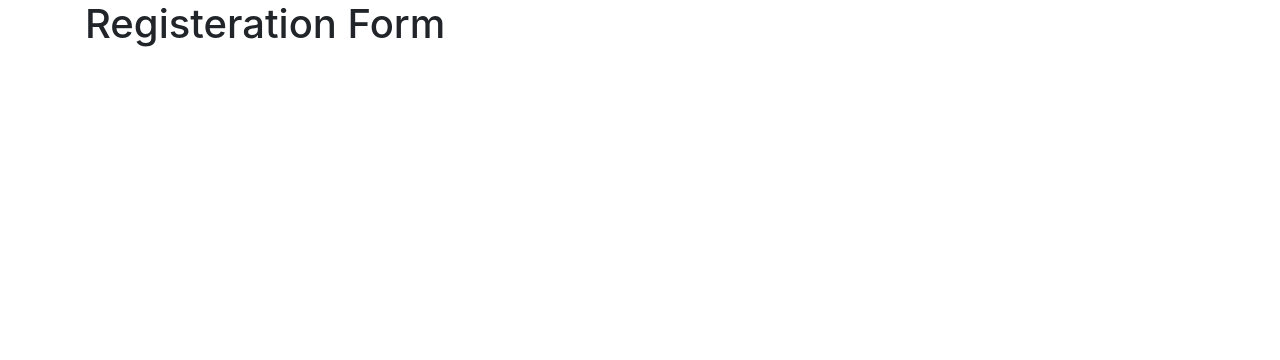
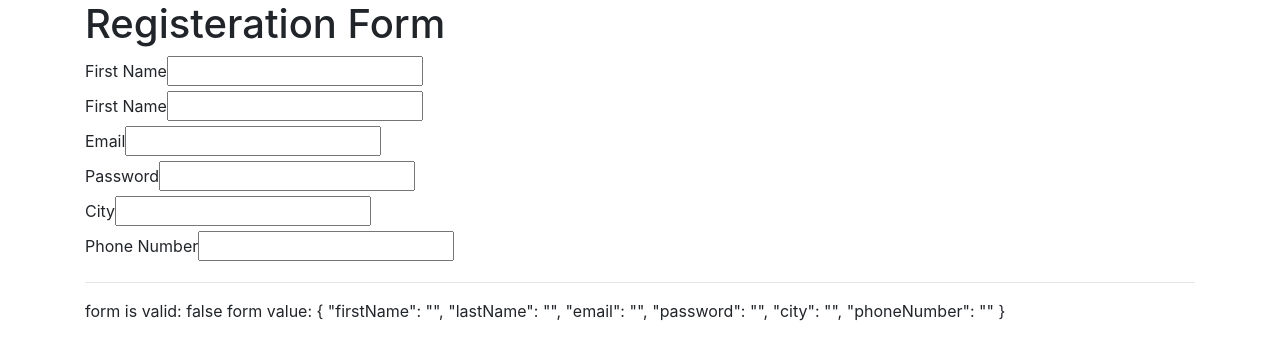
Before and after one commit to anjali906/ShareAmount, an Angular app in the folder Share-Project/: page /registeration in a window 1280 px wide. Shown: the top 360 px of the page. Built offline with nearby package versions, Linux system fonts and the light colour scheme.

Commit message:
Reactive Form Validation

```diff
--- a/Share-Project/src/app/main/main.component.css
+++ b/Share-Project/src/app/main/main.component.css
@@ -0,0 +1,6 @@
+li{
+    display: flex;
+}
+#log{
+    align-self: left;
+}
--- a/Share-Project/src/app/main/main.component.html
+++ b/Share-Project/src/app/main/main.component.html
@@ -1,10 +1,18 @@
 <div >
-    <nav>
-    <a class="navbar-brand" href="">Share-Amount</a>
-    <li>Home</li>
-    <li>About</li>
-    <li *ngIf="!userloggedIn">LogOut</li>
-</nav>
+    <nav class="navbar navbar-expand-lg navbar-light bg-light">
+        <a class="navbar-brand" href="" active>Share-Amount</a>
+        <ul class="navbar-nav">
+            <li class="nav-item">
+                <a class="nav-link" href="#">Home</a>
+            </li>
+            <li class="nav-item">
+                <a class="nav-link" href="#">About</a>
+            </li>
+            <li class="nav-item">
+                <a class="nav-link" id="log" href="#" *ngIf="!userloggedIn">Log Out</a>
+            </li>
+        </ul>
+    </nav>
 <p>Distributing money on the basis of number of people went for partyyyy and clubbinggg.</p>
 <div class="form-group">
     <label for="count">Person Count</label>
--- a/Share-Project/src/app/registeration/registeration.component.html
+++ b/Share-Project/src/app/registeration/registeration.component.html
@@ -1,4 +1,36 @@
 <h1>Registeration Form</h1>
 <form [formGroup]=newUserForm>
+    <div>
+        <label for="firstName">First Name</label>
+        <input formControlName="firstName"/>
+    </div>
+        <ng-container *ngIf="newUserForm.controls.firstName.touched && newUserForm.controls.firstName.invalid">
+            <span>Please enter a value</span>
+        </ng-container>
+    <div>
+        <label for="lastName">First Name</label>
+        <input formControlName="lastName"/>
+    </div>
+    <div>
+        <label for="email">Email</label>
+        <input formControlName="email"/>
+    </div>
+    <div>
+        <label for="pwd">Password</label>
+        <input formControlName="password"/>
+    </div>
+    <div>
+        <label for="city">City</label>
+        <input formControlName="city"/>
+    </div>
+    <div>
+        <label for="phone">Phone Number</label>
+        <input formControlName="phoneNumber"/>
+    </div>
+</form>
 
-</form>
+<hr>
+<div>
+    form is valid: {{newUserForm.valid|json}}
+    form value: {{ newUserForm.value | json}}
+</div>
--- a/Share-Project/src/app/registeration/registeration.component.ts
+++ b/Share-Project/src/app/registeration/registeration.component.ts
@@ -13,7 +13,11 @@ export class RegisterationComponent implements OnInit {
    email: new FormControl('', Validators.required),
    password: new FormControl('', Validators.required),
    city: new FormControl('', Validators.required),
-   phoneNumber: new FormControl('', Validators.required)
+   phoneNumber: new FormControl('',
+    [Validators.required,
+     Validators.maxLength(10),
+     Validators.minLength(10),
+    ])
  });
   constructor() { }
 
--- a/Share-Project/src/app/share-login/share-login.component.html
+++ b/Share-Project/src/app/share-login/share-login.component.html
@@ -27,7 +27,7 @@
                     </ng-container>
                 </div>
                 <div class="form-group">
-                    <button class="btn btn-outline-success" type="button" class="form-control" [disabled]="emailControl.invalid || passwordControl.invalid">Submit</button>
+                    <button class="btn btn-outline-success" type="submit"  class="form-control" [disabled]="emailControl.invalid || passwordControl.invalid">Submit</button>
                 </div>
                 <div class="form-group">
                     <p>Not having a account?</p>
```
